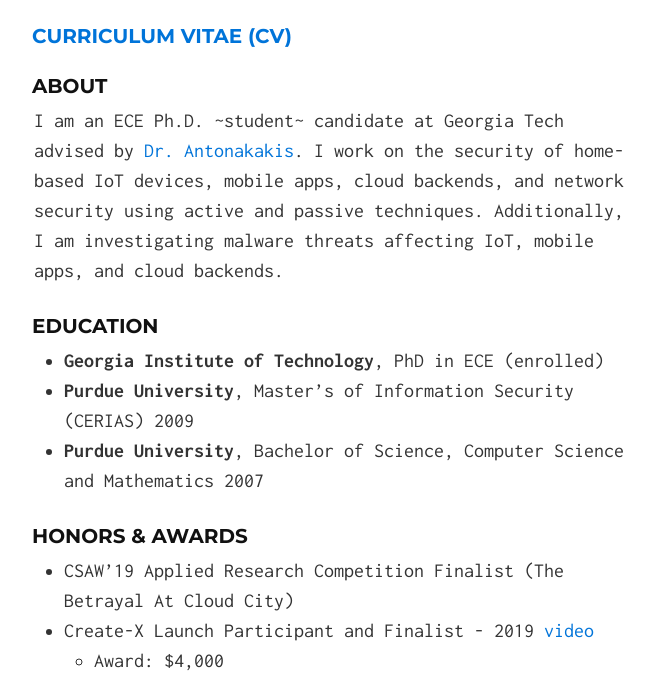
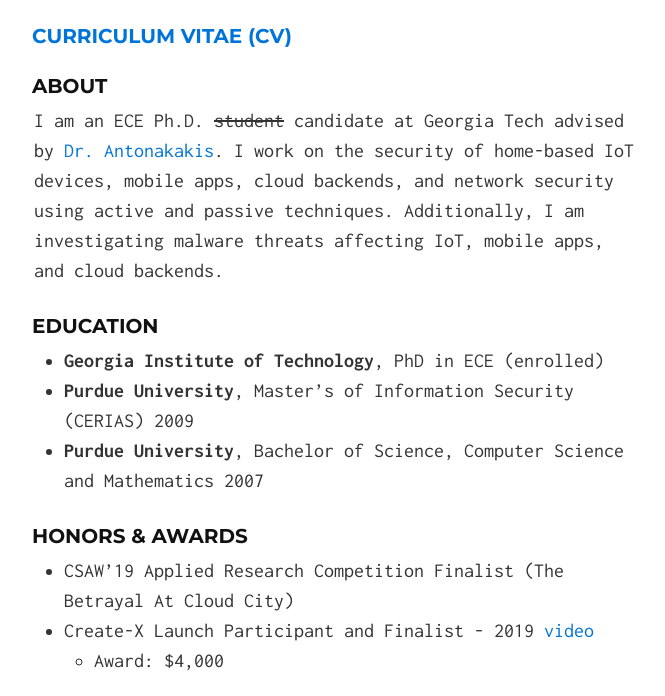
Before and after one commit to alrawi/alrawi.github.io, a Jekyll site: the page built from index.md, in a window 1280 px wide and 900 px high, cut to the strip 204-900 px from the top of the window. Shown: the whole strip, without its empty margins (306-971 px from the left). Built offline with Jekyll 4.4.1, drawn with Linux system fonts in a browser that asks for light colours.

```diff
--- a/index.md
+++ b/index.md
@@ -5,7 +5,7 @@ layout: default
 #### [Curriculum Vitae (CV)](/static/oalrawi_cv.pdf)
 
 ### About
-I am an ECE Ph.D. ~student~ candidate at Georgia Tech advised by [Dr. Antonakakis](https://www.ece.gatech.edu/faculty-staff-directory/manos-antonakakis).
+I am an ECE Ph.D. ~~student~~ candidate at Georgia Tech advised by [Dr. Antonakakis](https://www.ece.gatech.edu/faculty-staff-directory/manos-antonakakis).
 I work on the security of home-based IoT devices, mobile apps, cloud backends, and network security using active and passive techniques.
 Additionally, I am investigating malware threats affecting IoT, mobile apps, and cloud backends.
 
```
